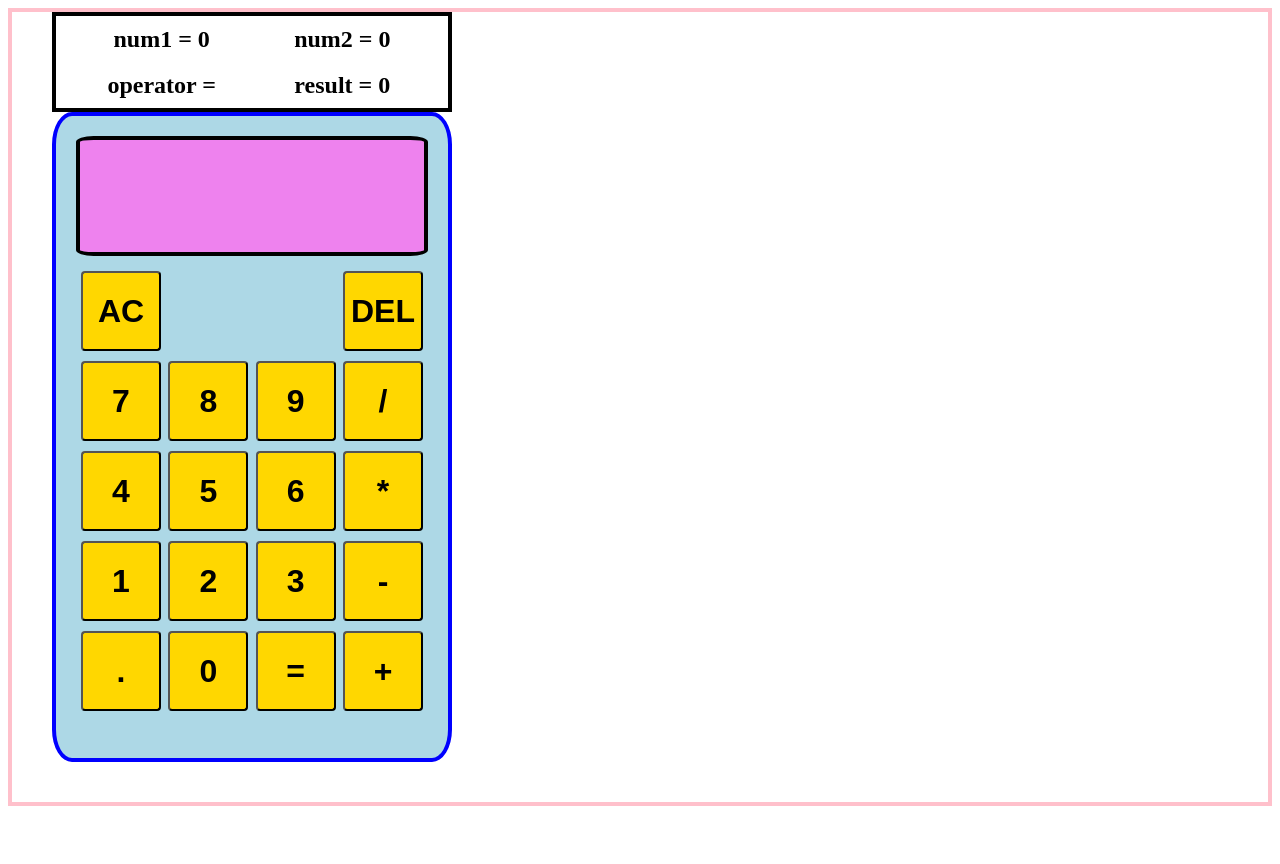
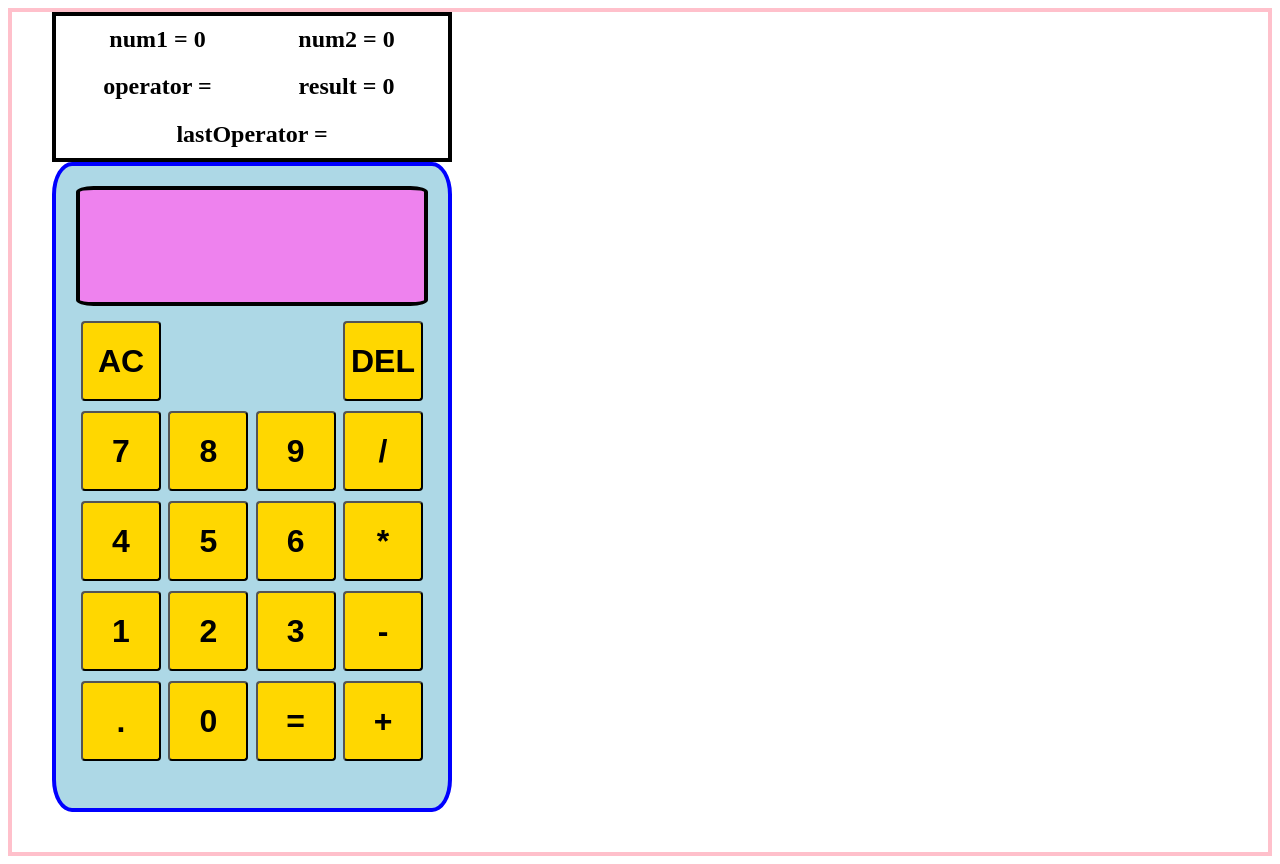
Before and after one commit to FlagonDragon/calculator, a plain HTML site: page index.html in a window 1280 px wide. Both pictures are taken after a click on the button "AC". Before the commit the page ends 814 px from the top, so only its background shows below. Drawn offline with Linux system fonts and the light colour scheme.

Commit message:
debugged

```diff
--- a/index.html
+++ b/index.html
@@ -15,6 +15,7 @@
         <div id="num2Counter">num2 = 0</div>
         <div id="operatorCounter">operator = 0</div>
         <div id="resultCounter">result = 0</div>
+        <div id="lastOperatorCounter">lastOperator = 0</div>
     </div>
 
     <div class="calculator">
--- a/javascript.js
+++ b/javascript.js
@@ -50,12 +50,14 @@ function divide(a,b) {
 
 // variables below
 
-variables = {num1: 0, num2: 0, operator: '', result: 0};
+variables = {num1: 0, num2: 0, operator: '', result: 0, lastOperator: ''};
 
     variables.num1 = 0;
     variables.num2 = 0;
     variables.operator = '';
     variables.result = 0;
+
+    variables.lastOperator = '';
 
 
 // variables above
@@ -96,7 +98,7 @@ numbers.forEach((number) => {
 
     number.addEventListener('click', () => {
 
-        if (display.textContent === variables.operator || display.textContent === variables.result) {
+        if (display.textContent == variables.operator || display.textContent == variables.result) {
             display.textContent = '';
         };
 
@@ -110,6 +112,7 @@ numbers.forEach((number) => {
             case 'biscuit':
                 // alert('case biscuit')
                 variables.num2 = +display.textContent;
+                variables.lastOperator = variables.operator;
                 break;
         };
 
@@ -129,7 +132,7 @@ operators.forEach((operator) => {
 
     if (variables.num1 != 0 && variables.num2 != 0) {
 
-        display.textContent = operate(variables.num1,variables.num2,variables.operator);
+        display.textContent = operate(variables.num1,variables.num2,variables.lastOperator);
 
         variables.result = +display.textContent;
         variables.num1 = +variables.result;
@@ -191,6 +194,7 @@ num1Counter = document.querySelector('#num1Counter');
 num2Counter = document.querySelector('#num2Counter');
 operatorCounter = document.querySelector('#operatorCounter');
 resultCounter = document.querySelector('#resultCounter');
+lastOperatorCounter = document.querySelector('#lastOperatorCounter');
 
 buttons = document.querySelectorAll('button');
 
@@ -206,6 +210,8 @@ buttons = document.querySelectorAll('button');
 
             resultCounter.textContent =`result = ${variables.result}`;
 
+            lastOperatorCounter.textContent = `lastOperator = ${variables.lastOperator}`;
+
         });
 
     });
--- a/styles.css
+++ b/styles.css
@@ -65,7 +65,7 @@
     justify-content: space-evenly;
     border: 4px solid black;
     width: 400px;
-    height: 100px;
+    height: 150px;
     margin-left: 40px;
     margin-bottom: -40px;
 }
@@ -76,5 +76,5 @@
     justify-content: center;
     font-size: 24px;
     font-weight: bold;
-    width: 150px;
+    width: 175px;
 }
```
